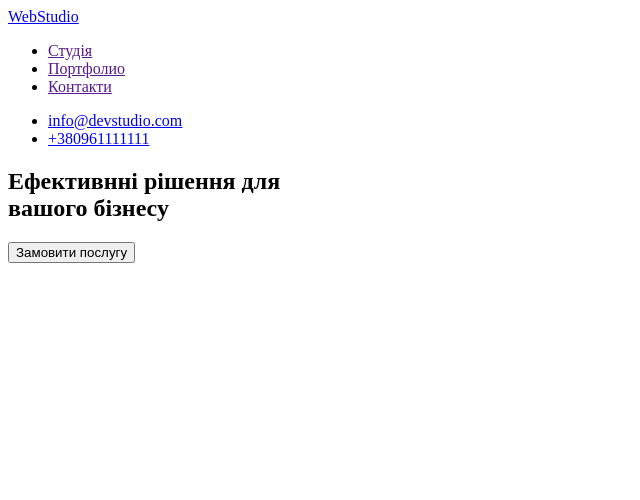
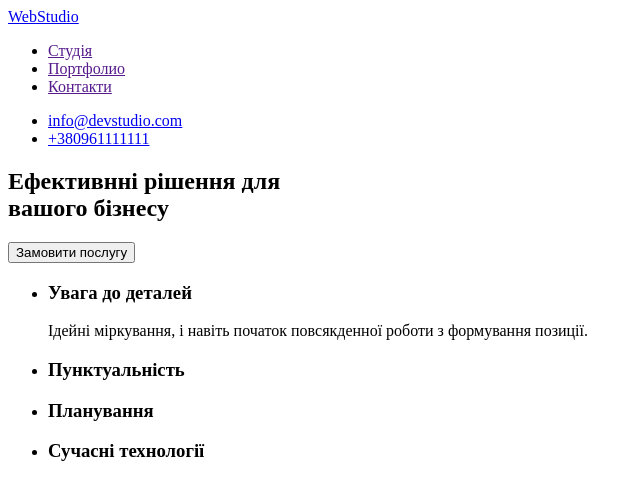
Before and after one commit to natan13l/goit-markup-hw-01, a plain HTML site: page index.html in a window 1280 px wide. Shown: the whole page, without its empty margins (0-640 px from the left). Drawn offline with Linux system fonts and the light colour scheme.

Commit message:
Update index.html

```diff
--- a/index.html
+++ b/index.html
@@ -26,6 +26,30 @@
 <h1>Ефективнні рішення для <br> вашого бізнесу</h1>
 <button type="button">Замовити послугу</button>
 </section>
+<section>
+    <ul>
+        <li>
+            <h3>Увага до деталей</h3>
+                <p>Ідейні міркування, і навіть початок повсякденної роботи з формування позиції.</p>
+
+        </li>
+        <li>
+            <h3>Пунктуальність</h3>
+                <p></p>
+
+        </li>
+        <li>
+            <h3>Планування</h3>
+                <p></p>
+
+        </li>
+        <li>
+            <h3>Сучасні технології</h3>
+                <p></p>
+
+        </li>
+    </ul>
+</section>
    </main>
    <footer>
 
```
